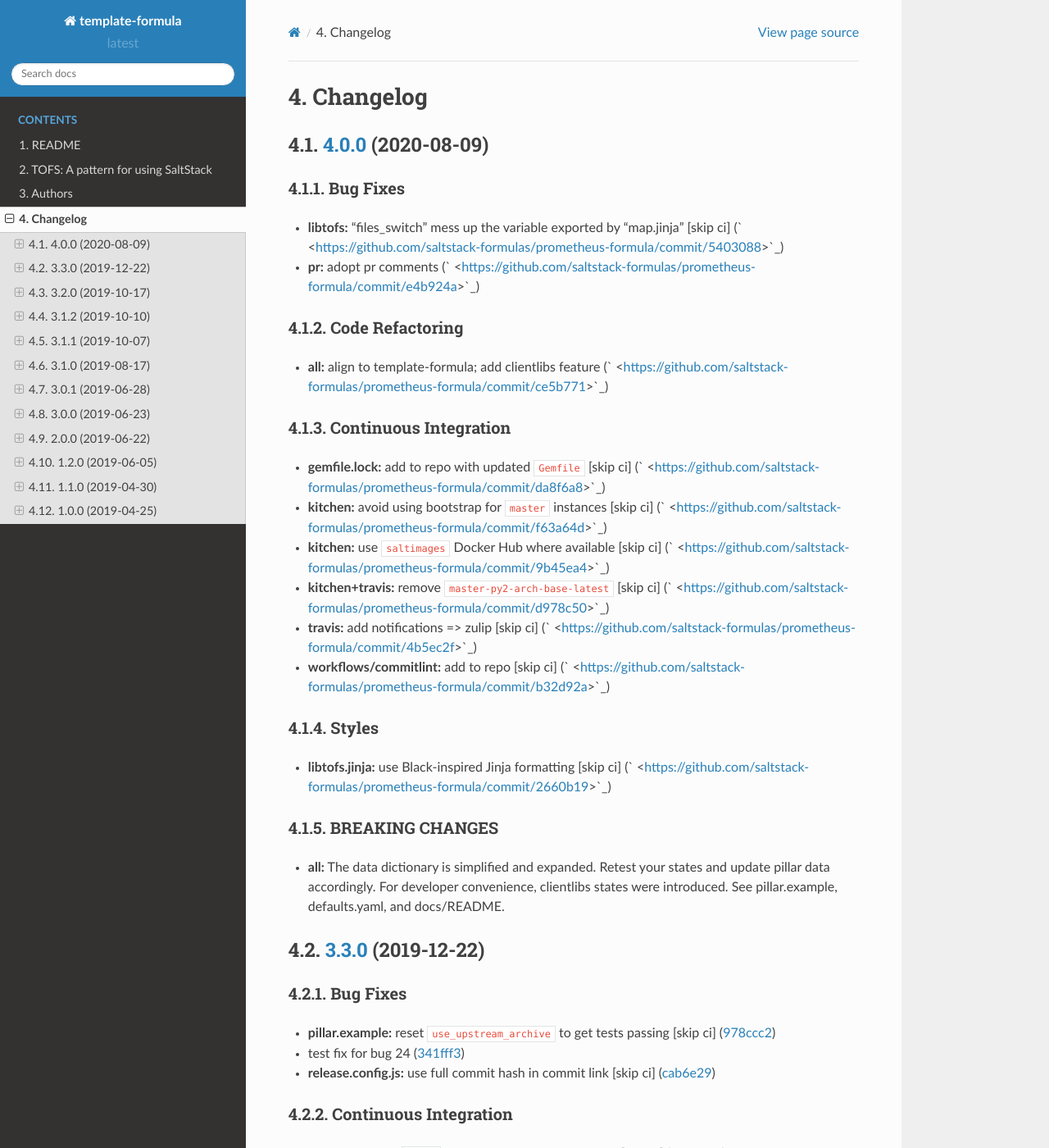
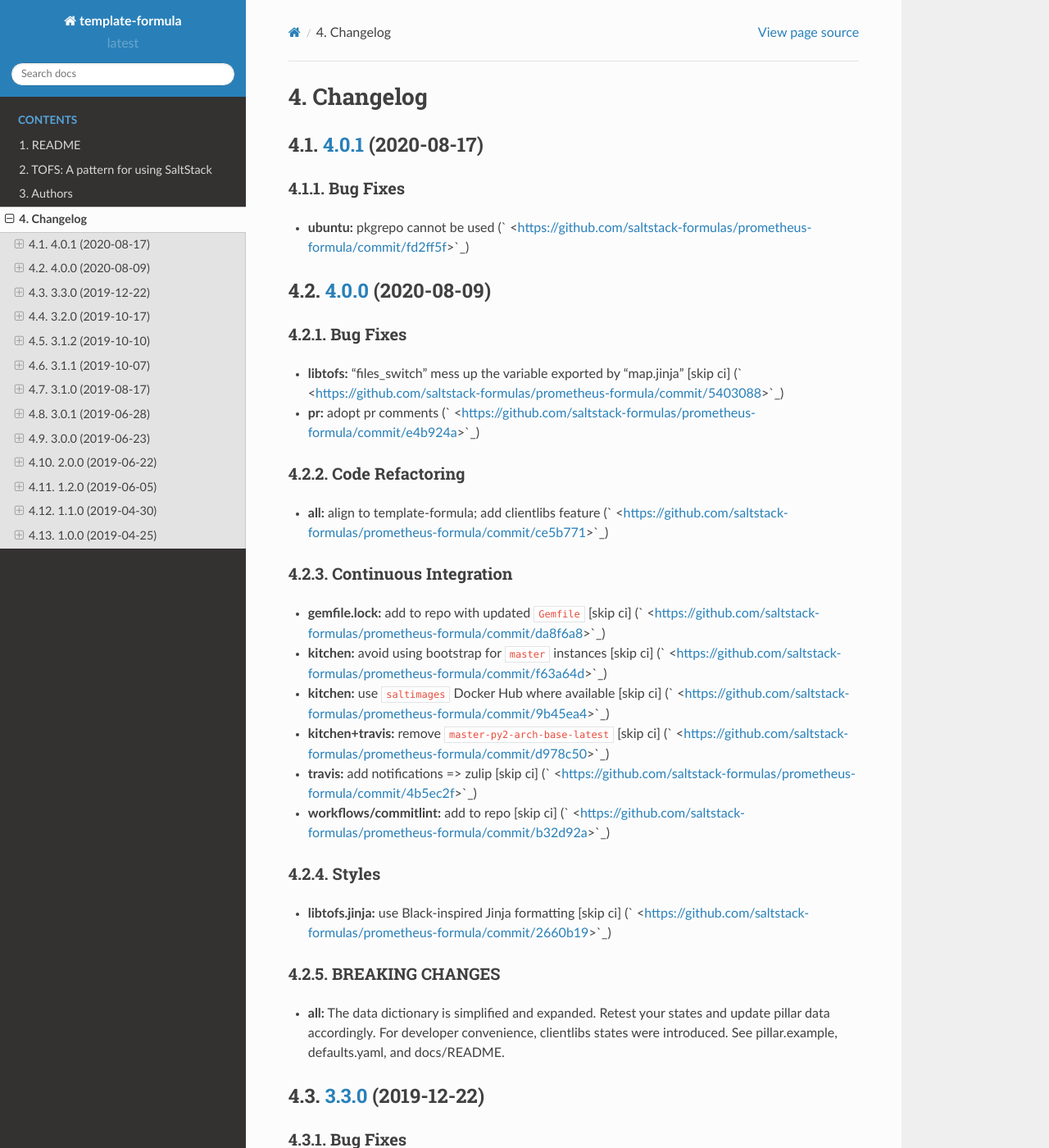
Before and after one commit to saltstack-formulas/prometheus-formula, a Sphinx documentation site: the page built from docs/CHANGELOG.rst, in a window 1280 px wide and 1400 px high. Shown: the whole window at 82% size. Built offline with Sphinx 7.4.7 and the Read the Docs theme 2.0.0, drawn with Linux system fonts in a browser that asks for light colours; pages that are not in the unit, such as notebooks, are missing from menus; some of the changed text lies outside the part shown.

Commit message:
chore(release): 4.0.1 [skip ci]
## [4.0.1](https://github.com/saltstack-formulas/prometheus-formula/compare/v4.0.0...v4.0.1) (2020-08-17)

### Bug Fixes

* **ubuntu:** pkgrepo cannot be used ([](https://github.com/saltstack-formulas/prometheus-formula/commit/fd2ff5f))

```diff
--- a/docs/AUTHORS.rst
+++ b/docs/AUTHORS.rst
@@ -32,4 +32,4 @@ This list is sorted by the number of commits per contributor in *descending* ord
 
 ----
 
-Auto-generated by a `forked version <https://github.com/myii/maintainer>`_ of `gaocegege/maintainer <https://github.com/gaocegege/maintainer>`_ on 2020-08-09.
+Auto-generated by a `forked version <https://github.com/myii/maintainer>`_ of `gaocegege/maintainer <https://github.com/gaocegege/maintainer>`_ on 2020-08-17.
--- a/docs/CHANGELOG.rst
+++ b/docs/CHANGELOG.rst
@@ -1,6 +1,15 @@
 
 Changelog
 =========
+
+`4.0.1 <https://github.com/saltstack-formulas/prometheus-formula/compare/v4.0.0...v4.0.1>`_ (2020-08-17)
+------------------------------------------------------------------------------------------------------------
+
+Bug Fixes
+^^^^^^^^^
+
+
+* **ubuntu:** pkgrepo cannot be used (\ ` <https://github.com/saltstack-formulas/prometheus-formula/commit/fd2ff5f>`_\ )
 
 `4.0.0 <https://github.com/saltstack-formulas/prometheus-formula/compare/v3.3.0...v4.0.0>`_ (2020-08-09)
 ------------------------------------------------------------------------------------------------------------
```
Also changed, not shown: other parts of docs/AUTHORS.rst (+1 -1 lines), AUTHORS.md (+2 -2 lines), CHANGELOG.md (+7 -0 lines), 1 other file.
